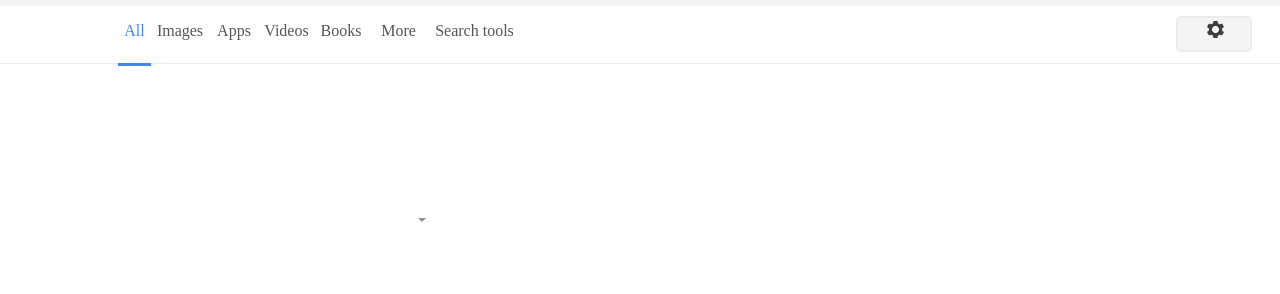
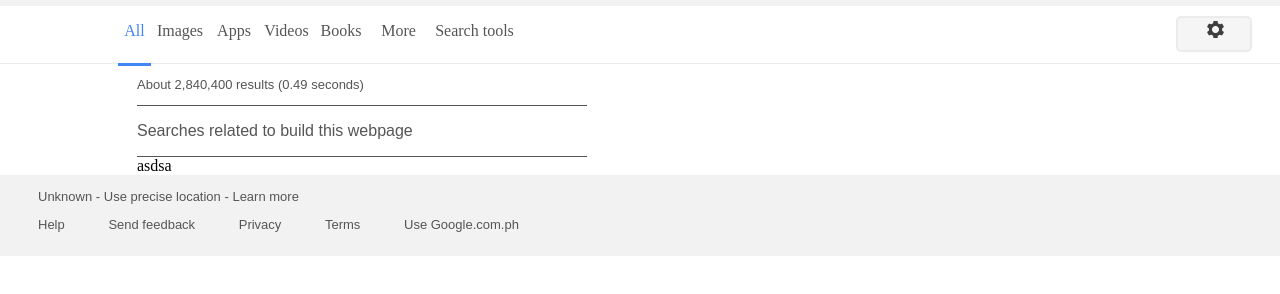
Before and after one commit to JosefTinagan/google_homepage, a plain HTML site: page resultspage.html in a window 1280 px wide. Shown: the part 52-346 px from the top of the page. Drawn offline with Linux system fonts and the light colour scheme.

Commit message:
resultspage in progress

```diff
--- a/resultspage.html
+++ b/resultspage.html
@@ -17,6 +17,7 @@
 	</div>
 
 	<div class="r_body">
+		<div class="tab_content">
 			<div class="tab_all"><p><a href="#" class="r_tab_links">All</a><p></div>
 			<div class="tab_images"><p><a href="#" class="r_tab_links">Images</a></p></div>
 			<div class="tab_apps"><p><a href="#" class="r_tab_links">Apps</a></p></div>
@@ -27,5 +28,45 @@
 			<div class="tab_search_tools"><p><a href="#" class="r_tab_links">Search tools</a></p></div>
 			<div class="settings"><button type="button"></button></div>
 		</div>
+
+	</div>
+
+	<div class="r_lower_body">
+		<div class="r_bar"><p>About 2,840,400 results (0.49 seconds)</p></div>
+		<div class="r_content">
+
+
+		</div>
+	</div>
+
+
+	<div class="related_search_body">
+		<p>Searches related to build this webpage</p>
+	</div>
+
+	<div class="lower_navbar">
+		asdsa
+	</div>
+
+	<div class="r_footer">
+		<div class="r_gps">
+			<ul class="r_ul_gps">
+				<li class="gps_list">Unknown -</li>
+				<li class="gps_list"><a href="#">Use precise location </a>-</li>
+				<li class="gps_list"><a href="#">Learn more</a></li>
+			</ul>
+		</div>
+
+		<div class="footer_content">
+			<ul class="f_content">
+				<li class="f_list"><a href="#">Help</a></li>
+				<li class="f_list"><a href="#">Send feedback</a></li>
+				<li class="f_list"><a href="#">Privacy</a></li>
+				<li class="f_list"><a href="#">Terms</a></li>
+				<li class="f_list"><a href="#">Use Google.com.ph</a></li>
+			</ul>
+		</div>
+	</div>
+
 </body>
 </html>
--- a/styles/main.css
+++ b/styles/main.css
@@ -389,3 +389,81 @@ a.language:hover{
 	height: 29px;
 	opacity: .75;
 }
+
+.r_lower_body{
+	font-family: arial, sans-serif;
+	margin-left: 129px;
+
+}
+
+.r_bar{
+	font-size: small;
+	color: #555;
+
+}
+
+.r_content{
+
+}
+
+
+
+
+
+.related_search_body{
+	border-top: 1px solid #555;
+	border-bottom: 1px solid #555;
+	font-family: arial, sans-serif;
+	font-size: medium;
+	margin-left: 129px;
+	color: #555;
+	width: 450px;
+}
+
+.lower_navbar{
+	margin-left: 129px;
+}
+
+
+
+
+
+
+
+
+.r_footer{
+	position: relative;
+	bottom: 0;
+	background-color: #f2f2f2;
+	font-family: arial, sans-serif;
+	min-width: 1080px;
+	height: 80px;
+	left: -10px;
+	margin-right: -20px;
+	font-size: small;
+	color: #555;
+	padding-top: 1px;
+
+
+}
+
+
+.r_footer li{
+	display: inline;
+	list-style: none;
+}
+
+.r_footer a{
+
+	text-decoration: none;
+	color: #555;
+
+}
+
+.r_footer a:hover{
+	color: #111;
+}
+
+.f_list{
+	margin-right: 40px;
+}
```
Lines whose indentation alone changed are shown as unchanged.
